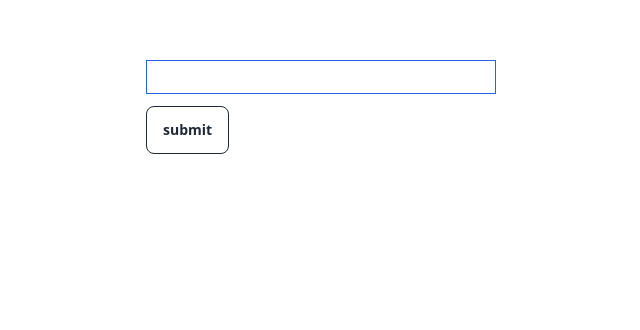
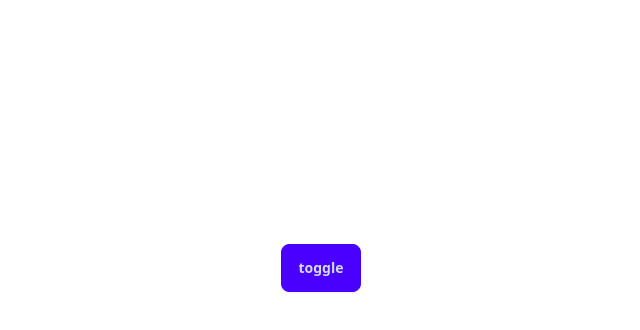
Before and after one commit to tanvirrifat1/react-rerender-core, a React (Vite) app: page / in a window 1280 px wide. Shown: the part 132-462 px from the top of the page, without its empty margins (319-959 px from the left). Built offline with nearby package versions, Linux system fonts and the light colour scheme.

Commit message:
added usecontext

```diff
--- a/src/App.tsx
+++ b/src/App.tsx
@@ -1,9 +1,20 @@
+import { useContext } from "react";
 import UseRefExam from "./pages/UseRefExam";
+import { ThemeContext } from "./context/ThemeProvider";
 
 const App = () => {
+  const { dark, setDark } = useContext(ThemeContext);
+
   return (
-    <div className="flex justify-center my-48 items-center text-2xl">
-      <UseRefExam />
+    <div
+      className={`h-screen w-full flex justify-center items-center  ${
+        dark ? "bg-black" : "bg-white"
+      }`}
+    >
+      <button onClick={() => setDark(!dark)} className="btn btn-primary">
+        toggle
+      </button>
+      {/* <UseRefExam /> */}
     </div>
   );
 };
--- /dev/null
+++ b/src/context/ThemeProvider.tsx
@@ -0,0 +1,27 @@
+import { createContext, ReactNode, useState } from "react";
+
+type TThemProvider = {
+  children: ReactNode;
+};
+
+type TThemContext = {
+  dark: boolean;
+  setDark: React.Dispatch<React.SetStateAction<boolean>>;
+};
+
+export const ThemeContext = createContext<TThemContext | undefined>(undefined);
+
+const ThemeProvider = ({ children }: TThemProvider) => {
+  const [dark, setDark] = useState(false);
+
+  const values = {
+    dark,
+    setDark,
+  };
+
+  return (
+    <ThemeContext.Provider value={values}>{children}</ThemeContext.Provider>
+  );
+};
+
+export default ThemeProvider;
--- a/src/main.tsx
+++ b/src/main.tsx
@@ -2,9 +2,12 @@
 import ReactDOM from "react-dom/client";
 import App from "./App.tsx";
 import "./index.css";
+import ThemeProvider from "./context/ThemeProvider.tsx";
 
 ReactDOM.createRoot(document.getElementById("root")!).render(
-  <React.StrictMode>
-    <App />
-  </React.StrictMode>
+  <ThemeProvider>
+    <React.StrictMode>
+      <App />
+    </React.StrictMode>
+  </ThemeProvider>
 );
```
